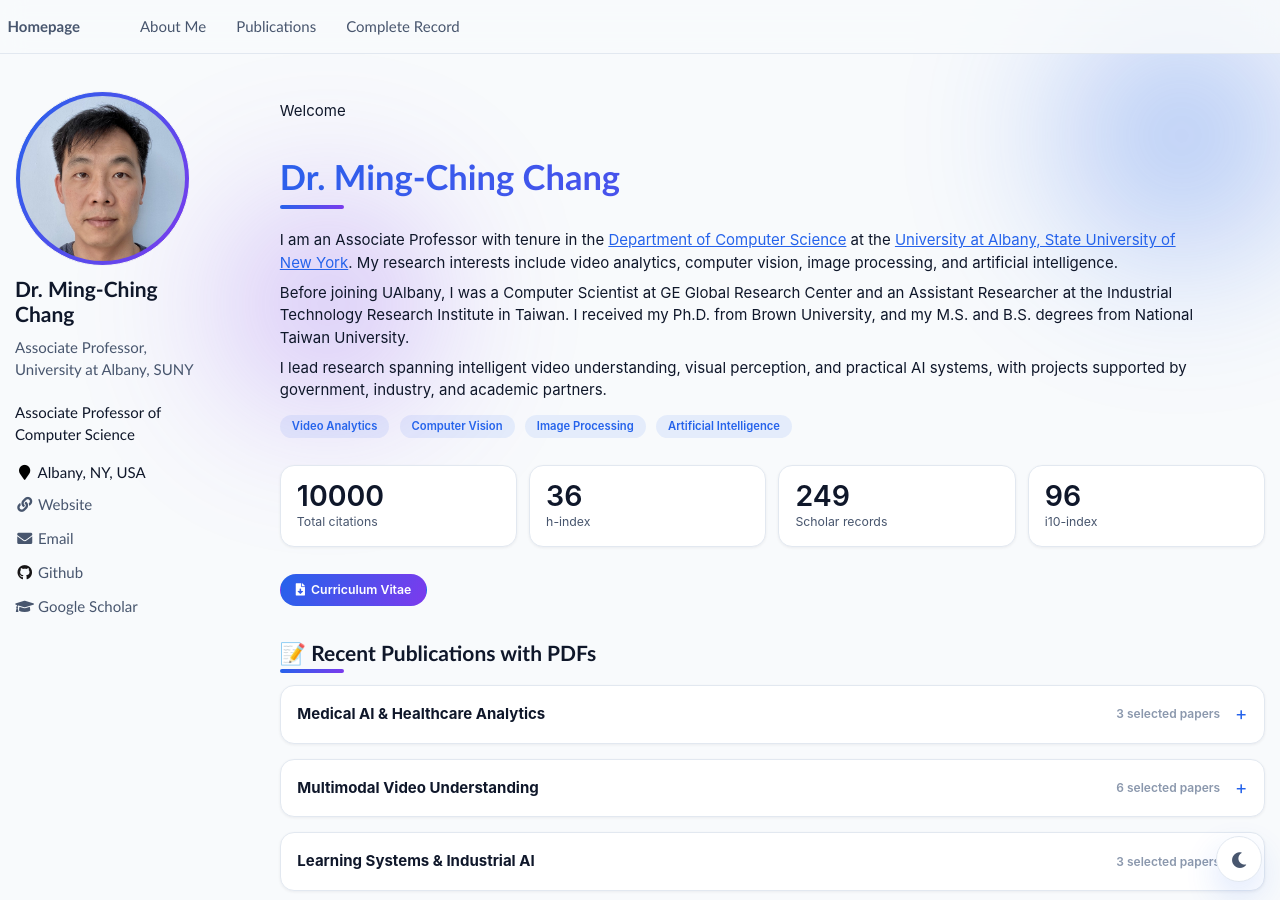
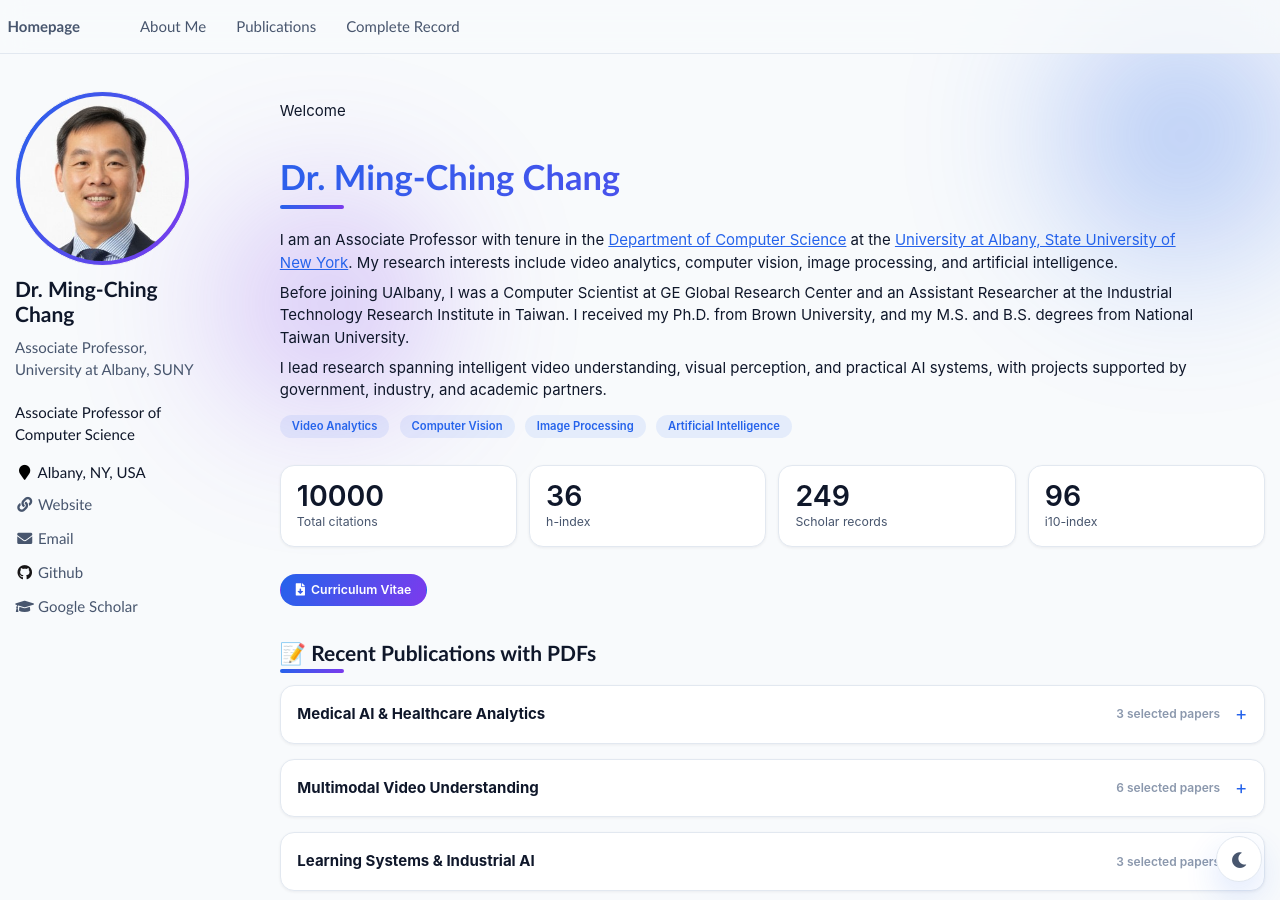
Before and after one commit to mingching/mingching.github.io, a Jekyll site: the page built from _pages/about.md, in a window 1280 px wide and 900 px high. Built offline with Jekyll 4.4.1, drawn with Linux system fonts in a browser that asks for light colours.

Commit message:
Use updated portrait

```diff
--- a/_config.yml
+++ b/_config.yml
@@ -22,7 +22,7 @@ baidu_site_verification: # get baidu_site_verification from https://ziyuan.baidu
 # Site Author
 author:
   name: "Dr. Ming-Ching Chang"
-  avatar: "images/MCC_2020.jpg"
+  avatar: "images/2025-09_AI_Ming_Face.png"
   bio: "Associate Professor, University at Albany, SUNY"
   location: "Albany, NY, USA"
   employer:
```
